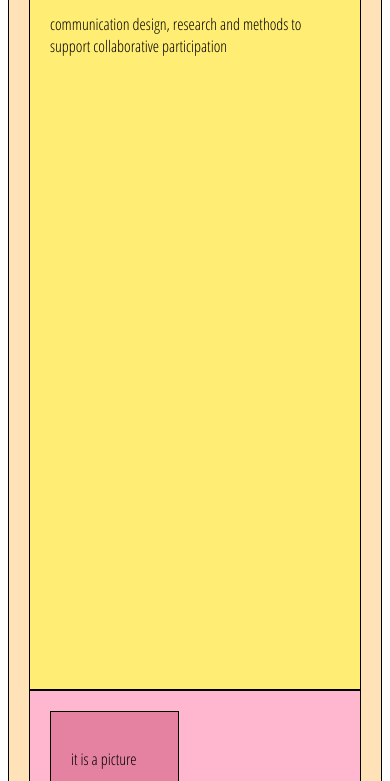
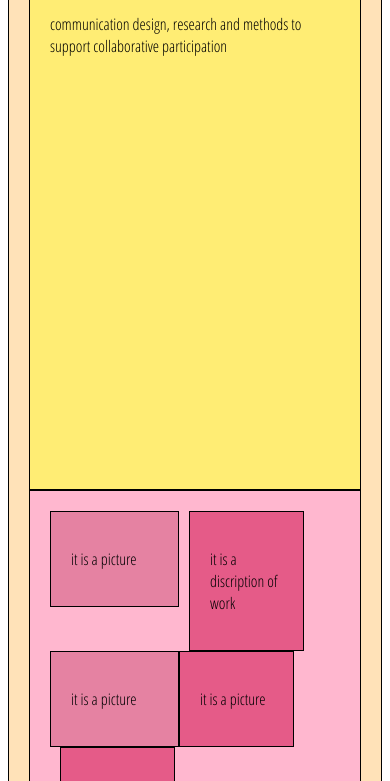
Before and after one commit to designsmith/designsmith.github.io, a plain HTML site: page unit_5/index.html in a window 390 px wide. Shown: the part 241-1022 px from the top of the page. Drawn offline with Linux system fonts and the light colour scheme.

Commit message:
reponsive

```diff
--- a/unit_5/css/style.css
+++ b/unit_5/css/style.css
@@ -12,7 +12,7 @@ header {
 	background-color: #FFED74;
 	border: 1px black solid;
 	padding: 20px;
-	height: 800px;
+	height: 600px;
 }
 article {
 	background-color: #E89C6C;
@@ -92,6 +92,18 @@ section {
 	font-size: 12pt;
 	text-align: left;
 	font-family: 'Open Sans Condensed', sans-serif;
-	float: right;
-	width: 62%;
+	float: left;
+	width: 25%;
+	margin-left: 10px;
 }
+#mid{
+	background-color: #E55B88;
+	border: 1px black solid
+	padding 20px;
+	font-size: 12pt;
+	text-align: left;
+	font-family: 'Open Sans Condensed', sans-serif;
+	float: left;
+	width: 25%;
+
+}
--- a/unit_5/index.html
+++ b/unit_5/index.html
@@ -31,6 +31,10 @@
                 <p>it is a picture</p>
             </article>
 
+             <article id="mid">
+                <p>it is a picture</p>
+            </article>
+
             <aside id="right">
                 <p> it is a discription of work</p>
                 </aside>
--- /dev/null
+++ b/unit_8/css/style.css
@@ -0,0 +1,61 @@
+body{ min-width: 400px;
+max-width: 1024px;
+margin: 0px auto;
+ }
+
+nav, footer, main, aside, section, li{
+	border: solid 1px #000;
+	height: 80px;
+}
+
+nav, footer{
+	width: 100%;
+}
+
+main{
+	width: 79%;
+	height: auto;
+	display: inline-block;
+}
+
+aside{
+	width:20%;
+	display: inline-block;
+	vertical-align: top;
+}
+main ul{
+	list-style-type: none;
+	margin: 0;
+	padding: 0;
+}
+
+main ul li{
+	width: 49.38%;
+	display:inline-block;
+	background-color: coral;
+}
+
+
+
+@media screen and (min-width:500px) and (max-width:800px){
+	body{
+		background-color: aqua;
+		}
+		main{
+			width: 70%;
+		}
+		aside{
+			width: 25%;
+		}
+	}
+
+@media screen and (min-width:0px) and (max-width: 570px){
+	body{
+		background-color: blue;
+		}
+
+		main, aside, main ul li{
+			display:block;
+			width: 98%;
+		}
+	}
```
Also changed, not shown: unit_8/index.html (added, +30 -0 lines).
